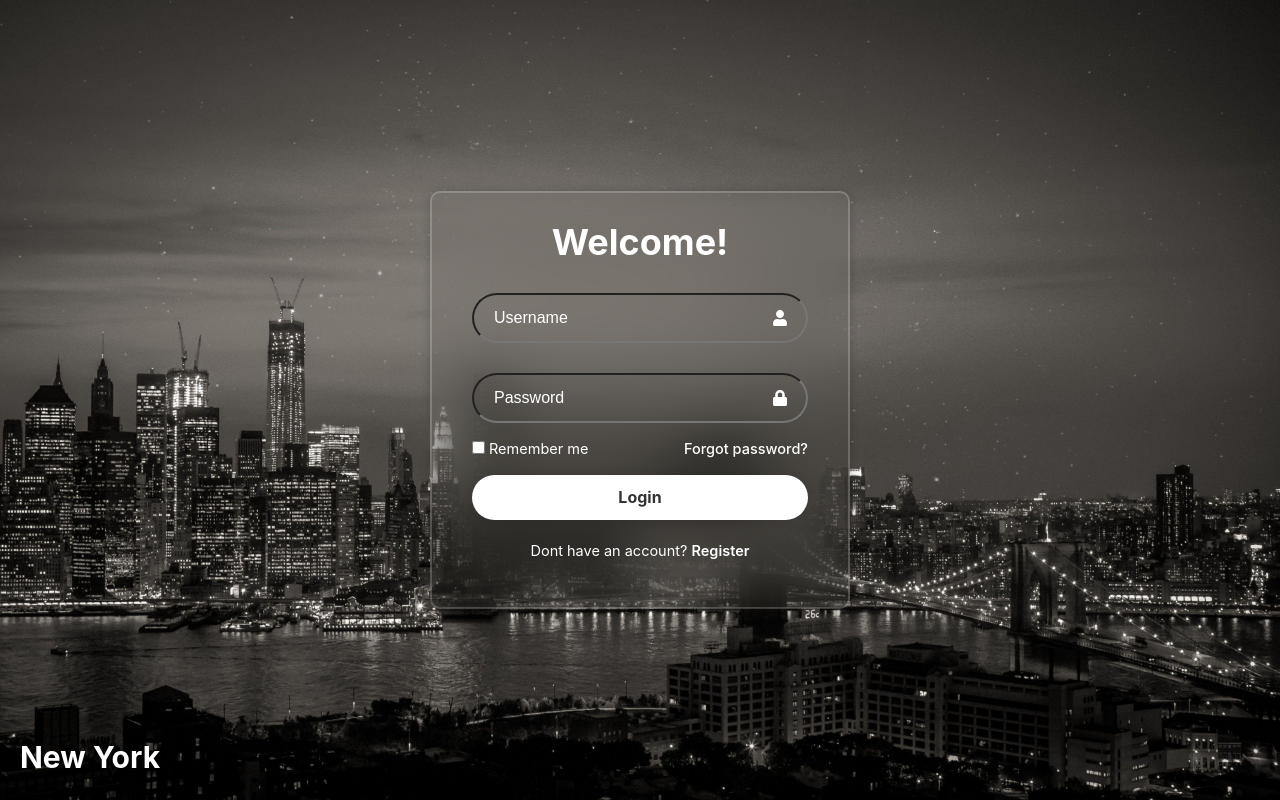
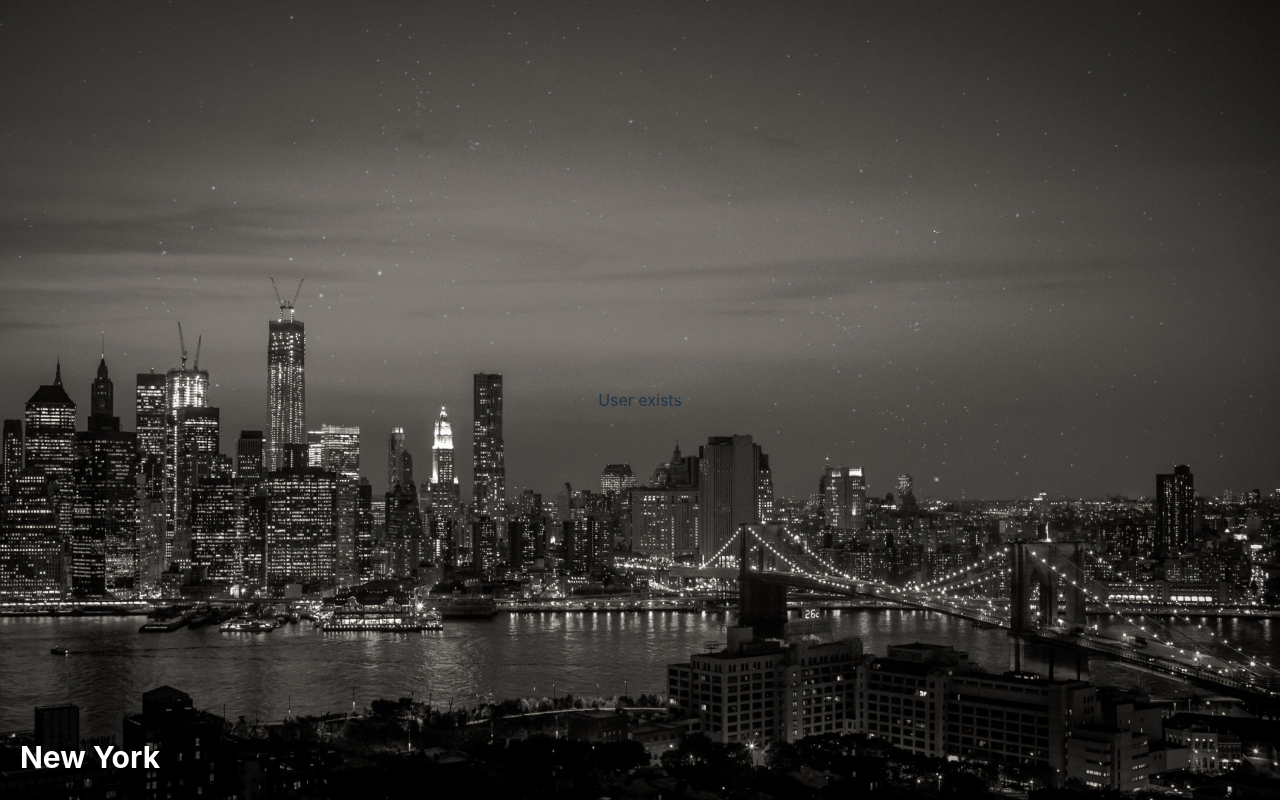
Before and after one commit to deanpr02/SportsWebsite, a React (Vite) app: page / in a window 1280 px wide. Both pictures are taken after a click on the link "Register". Built offline with nearby package versions, Linux system fonts and the light colour scheme.

Commit message:
better organization and separation of components

```diff
--- a/src/App.jsx
+++ b/src/App.jsx
@@ -1,15 +1,18 @@
 import { useState } from 'react'
-import reactLogo from './assets/react.svg'
-import viteLogo from '/vite.svg'
 import './App.css'
+import { useCityBackground } from './useCityBackground'
+import BackgroundImage from './Components/LoginView/BackgroundImage'
 import Login from './Components/LoginView/Login'
 
 function App() {
-  const [count, setCount] = useState(0)
-
+  const [userExists,setUserExists] = useState(true)
+  let randCity = useCityBackground()
   return (
     <>
-      <Login/>
+      <BackgroundImage cityImg={randCity.city} starsImg={randCity.stars} cityName={randCity.name}/>
+      {userExists ? <Login setUserExists={setUserExists}/>:
+      <p>User exists</p>
+      }
     </>
   )
 }
--- /dev/null
+++ b/src/Components/LoginView/BackgroundImage.jsx
@@ -0,0 +1,9 @@
+export default function BackgroundImage({cityImg,starsImg,cityName}){
+    return(
+      <div className="login-background">
+      <img className="city-background" src={cityImg}/>
+      <img className="stars-background" src={starsImg}/>
+      <p className="city-name">{cityName}</p>
+      </div>
+    )
+  }
--- /dev/null
+++ b/src/Components/LoginView/CreateUser.jsx
@@ -0,0 +1,6 @@
+export default function CreateUser(){
+    return(
+        <>
+        </>
+    )
+}
--- a/src/Components/LoginView/Login.jsx
+++ b/src/Components/LoginView/Login.jsx
@@ -2,7 +2,7 @@ import "./Login.css"
 import { FaUser,FaLock } from 'react-icons/fa';
 import { createUserWithEmailAndPassword } from "firebase/auth"
 
-
+/*
 import NewYorkImage from "../../assets/login-resources/newyork/newyork-skyline.jpg"
 import NewYorkStars from "../../assets/login-resources/newyork/stars-ny.png"
 
@@ -14,13 +14,12 @@ function useCityBackground() {
   let randInt = Math.floor(Math.random() * ((cityList.length - 1) + 1));
   return cityList[randInt]
 }
+  */
 
 
-export default function Login() {
-    let randCity = useCityBackground()
+export default function Login({setUserExists}) {
     return (
       <>
-        <BackgroundImage cityImg={randCity.city} starsImg={randCity.stars} cityName={randCity.name}/>
         <div className="login-frame">
           <form action="">
             <h1>Welcome!</h1>
@@ -41,7 +40,7 @@ export default function Login() {
             <button type="submit">Login</button>
 
             <div className="register-link">
-              <p>Dont have an account? <a href="#">Register</a></p>
+              <p>Dont have an account? <a href="#" onClick={()=>setUserExists(false)}>Register</a></p>
 
             </div>
           </form>
@@ -49,14 +48,3 @@ export default function Login() {
       </>
     )
   }
-
-
-  function BackgroundImage({cityImg,starsImg,cityName}){
-    return(
-      <div className="login-background">
-      <img className="city-background" src={cityImg}/>
-      <img className="stars-background" src={starsImg}/>
-      <p className="city-name">{cityName}</p>
-      </div>
-    )
-  }
--- /dev/null
+++ b/src/useCityBackground.js
@@ -0,0 +1,11 @@
+import NewYorkImage from "./assets/login-resources/newyork/newyork-skyline.jpg"
+import NewYorkStars from "./assets/login-resources/newyork/stars-ny.png"
+
+export function useCityBackground() {
+  let cityList = [
+    {"name":"New York","city":NewYorkImage,"stars":NewYorkStars}
+  ];
+
+  let randInt = Math.floor(Math.random() * ((cityList.length - 1) + 1));
+  return cityList[randInt]
+}
```
